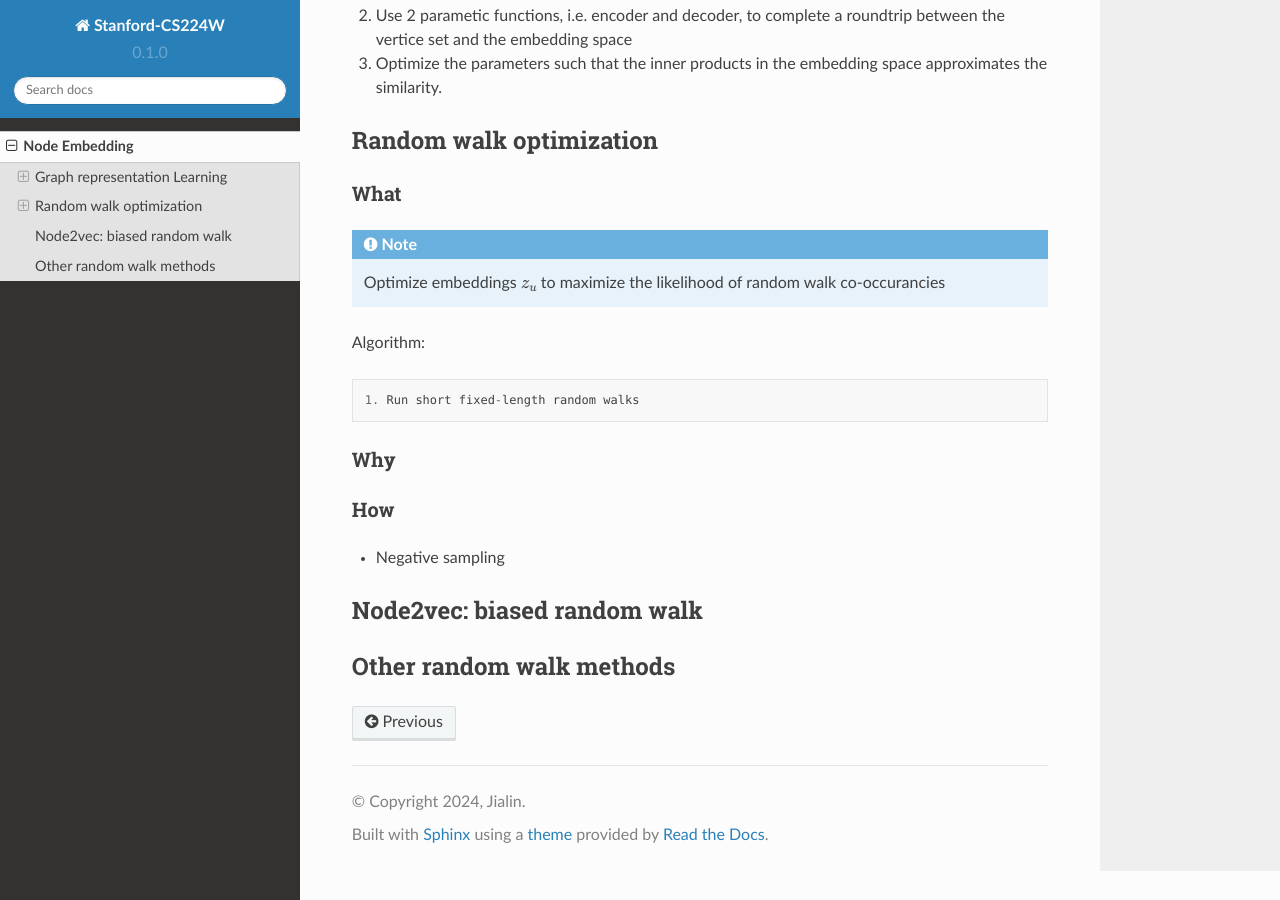
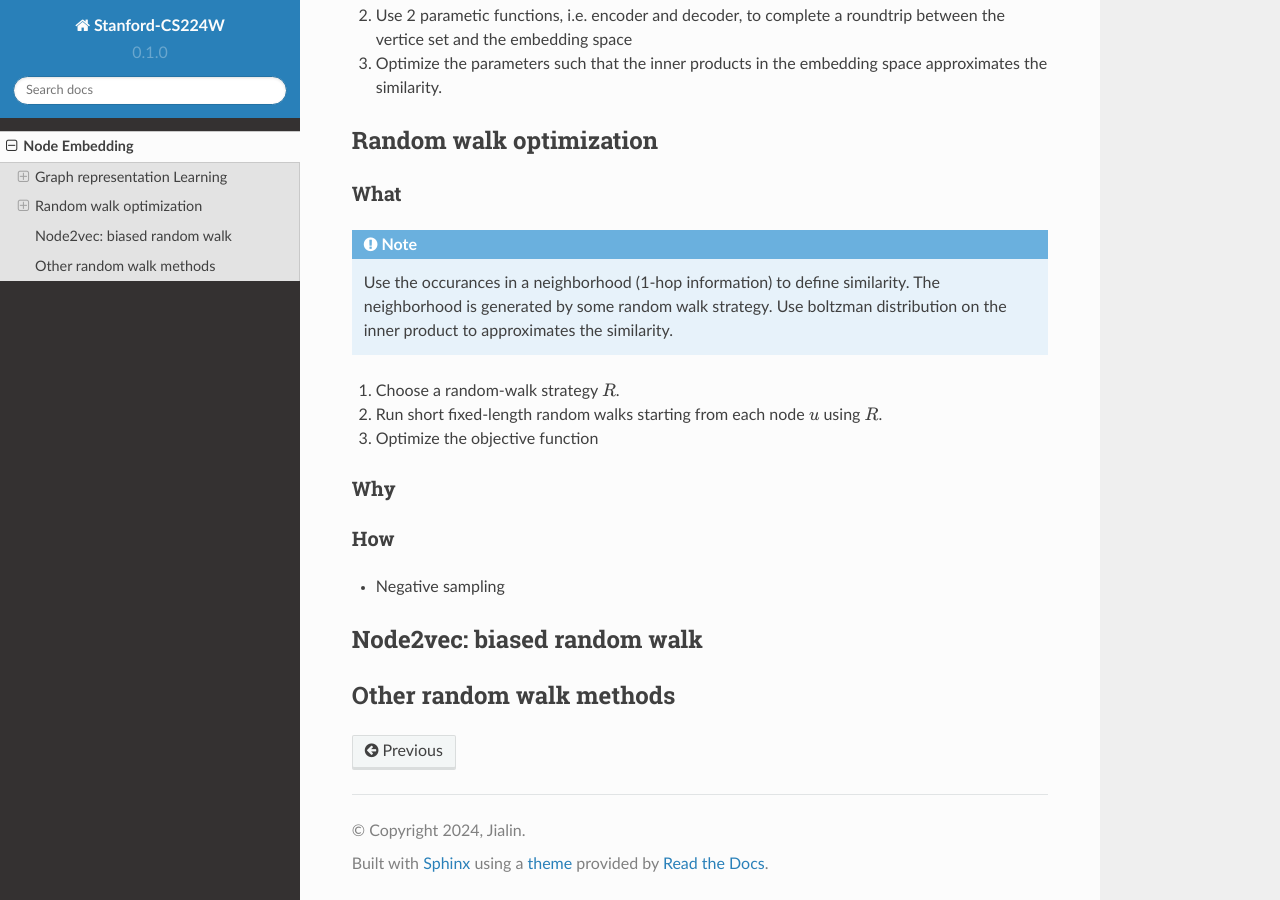
Before and after one commit to OCW-University/CS224W, a Sphinx documentation site: the page built from docs/source/node_embedding.rst, in a window 1280 px wide and 900 px high, scrolled down 948 px. Built offline with Sphinx 7.4.7 and the Read the Docs theme 2.0.0, drawn with Linux system fonts in a browser that asks for light colours.

Commit message:
random walk optimization

```diff
--- a/docs/source/node_embedding.rst
+++ b/docs/source/node_embedding.rst
@@ -51,12 +51,15 @@ What
 ^^^^
 
 .. note::
-    Optimize embeddings :math:`z_u` to maximize the likelihood of random walk co-occurancies
+    Use the occurances in a neighborhood (1-hop information) to define similarity.
+    The neighborhood is generated by some random walk strategy.
+    Use boltzman distribution on the inner product to approximates the similarity.
 
 
-Algorithm::
+1. Choose a random-walk strategy :math:`R`.
+2. Run short fixed-length random walks starting from each node :math:`u` using :math:`R`.
+3. Optimize the objective function
 
-    1. Run short fixed-length random walks
 
 Why
 ^^^
```
